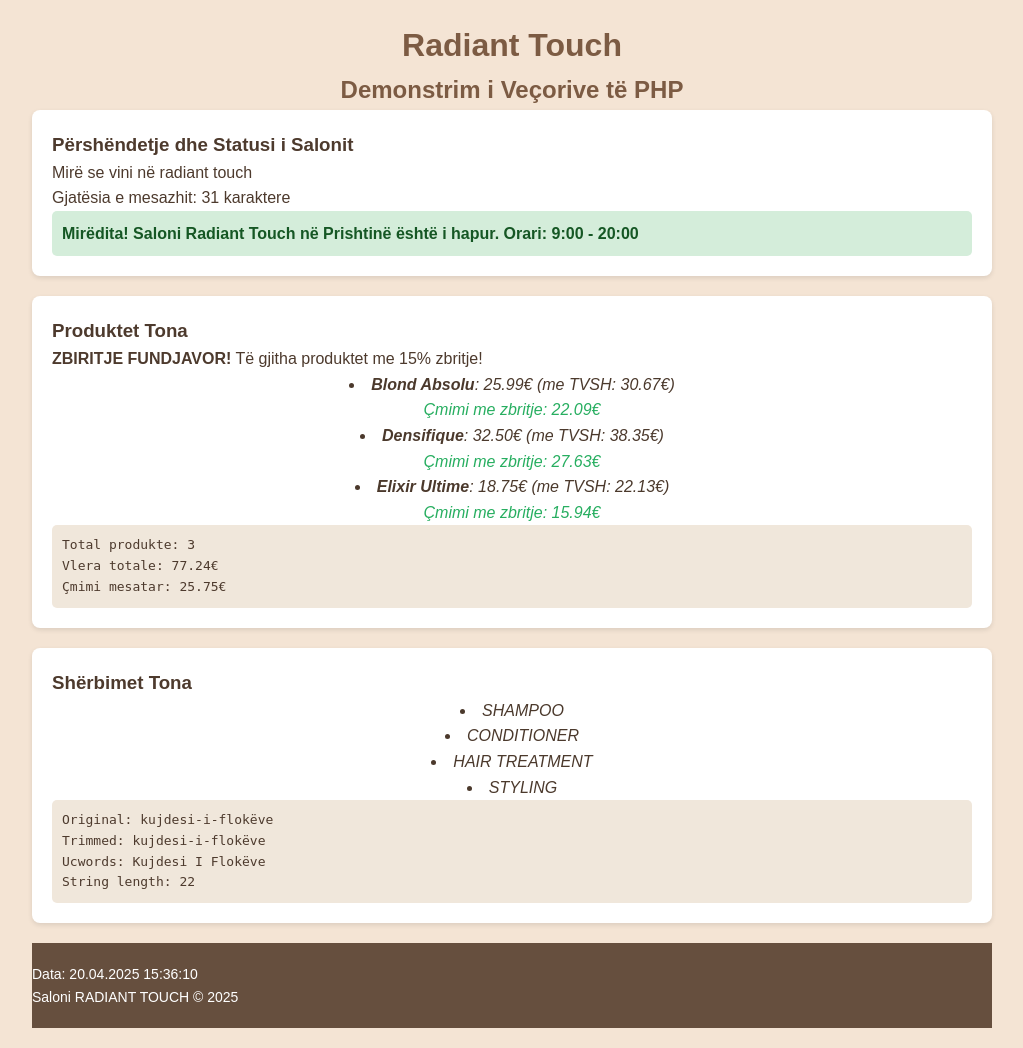
After one commit to Vessa-is/UEB24_Gr19, a PHP site: page /features.php in a window 1280 px wide. The commit adds this page. Shown: the whole page, without its empty margins (128-1151 px from the left). Run offline with PHP 8.4, Linux system fonts and the light colour scheme.

Commit message:
file i ri me kerkesa te permbushura

```diff
--- /dev/null
+++ b/features.php
@@ -0,0 +1,179 @@
+<?php
+
+// 1. KONSTANTET
+define("SALON_NAME", "Radiant Touch");
+define("VAT_RATE", 0.18); // 18% TVSH
+define("OPENING_TIME", 9); // Salon opens at 9 AM
+define("CLOSING_TIME", 20); // Salon closes at 8 PM
+
+// 2. VARIABLAT
+$currentHour = date('G');
+$today = date('l'); // Dita e javës
+$salonLocation = "Prishtinë";
+$services = ["Shampoo", "Conditioner", "Hair Treatment", "Styling"];
+$popularProducts = [
+    "Blond Absolu" => 25.99,
+    "Densifique" => 32.50,
+    "Elixir Ultime" => 18.75
+];
+
+// 3. FUNKSIONET
+/**
+ * Llogarit çmimin me TVSH
+ */
+function calculatePriceWithVAT($price) {
+    return $price * (1 + VAT_RATE);
+}
+
+/**
+ * Kontrollon a eshte i hapur
+ */
+function isSalonOpen($currentHour) {
+    return ($currentHour >= OPENING_TIME && $currentHour < CLOSING_TIME);
+}
+
+//funskione me kushtezime per kohen
+function getGreeting($hour) {
+    if ($hour >= 5 && $hour < 12) return "Mirëmëngjes!";
+    if ($hour >= 12 && $hour < 18) return "Mirëdita!";
+    return "Mirëmbrëma!";
+}
+
+// 4. STRING FUNKSIONET
+$welcomeMessage = "   Mirë se vini në " . SALON_NAME . "   ";
+$welcomeMessage = trim($welcomeMessage); // Heq hapësirat
+$welcomeMessage = ucfirst(strtolower($welcomeMessage)); // Shndërron në lowercase pastaj uppercase të parën
+$messageLength = strlen($welcomeMessage);
+$salonUpper = strtoupper(SALON_NAME);
+
+// 5. OPERATORET
+$totalProducts = count($popularProducts);
+$totalValue = array_sum($popularProducts);
+$averagePrice = $totalValue / $totalProducts;
+$isWeekend = ($today == 'Saturday' || $today == 'Sunday');
+$discount = $isWeekend ? 0.15 : 0; // 15% zbritje në fundjavë
+
+// 6.  I var_dump() PER DEBUG
+// var_dump($popularProducts);
+
+?>
+
+<!DOCTYPE html>
+<html lang="sq">
+<head>
+    <meta charset="UTF-8">
+    <meta name="viewport" content="width=device-width, initial-scale=1.0">
+    <title><?= SALON_NAME ?> - Veçoritë e PHP</title>
+    <link rel="stylesheet" href="style.css">
+    <style>
+        body {
+            font-family: 'Arial', sans-serif;
+            line-height: 1.6;
+            color: #4d3a2d;
+            background-color: #f4e4d4;
+            max-width: 1000px;
+            margin: 0 auto;
+            padding: 20px;
+        }
+        h1, h2 {
+            color: #7c5b43;
+        }
+        .feature-box {
+            background-color: white;
+            border-radius: 8px;
+            padding: 20px;
+            margin-bottom: 20px;
+            box-shadow: 0 2px 5px rgba(0,0,0,0.1);
+        }
+        .variable-display {
+            background-color: #f0e7db;
+            padding: 10px;
+            border-radius: 5px;
+            font-family: monospace;
+        }
+        .salon-status {
+            padding: 10px;
+            border-radius: 5px;
+            font-weight: bold;
+        }
+        .open {
+            background-color: #d4edda;
+            color: #155724;
+        }
+        .closed {
+            background-color: #f8d7da;
+            color: #721c24;
+        }
+    </style>
+</head>
+<body>
+    <header>
+        <h1><?= SALON_NAME ?></h1>
+        <h2>Demonstrim i Veçorive të PHP</h2>
+    </header>
+
+    <div class="feature-box">
+        <h3>Përshëndetje dhe Statusi i Salonit</h3>
+        <p><?= $welcomeMessage ?></p>
+        <p>Gjatësia e mesazhit: <?= $messageLength ?> karaktere</p>
+
+        <p class="salon-status <?= isSalonOpen($currentHour) ? 'open' : 'closed' ?>">
+            <?= getGreeting($currentHour) ?>
+            Saloni <?= SALON_NAME ?> në <?= $salonLocation ?> është
+            <?= isSalonOpen($currentHour) ? 'i hapur' : 'i mbyllur' ?>.
+            Orari: <?= OPENING_TIME ?>:00 - <?= CLOSING_TIME ?>:00
+        </p>
+    </div>
+
+    <div class="feature-box">
+        <h3>Produktet Tona</h3>
+        <?php if ($isWeekend): ?>
+            <p><strong>ZBIRITJE FUNDJAVOR!</strong> Të gjitha produktet me <?= ($discount * 100) ?>% zbritje!</p>
+        <?php endif; ?>
+
+        <ul>
+            <?php foreach ($popularProducts as $product => $price): ?>
+                <li>
+                    <strong><?= $product ?></strong>:
+                    <?= number_format($price, 2) ?>€
+                    (me TVSH: <?= number_format(calculatePriceWithVAT($price), 2) ?>€)
+                    <?php if ($isWeekend): ?>
+                        <br><span style="color: #27ae60;">Çmimi me zbritje: <?= number_format($price * (1 - $discount), 2) ?>€</span>
+                    <?php endif; ?>
+                </li>
+            <?php endforeach; ?>
+        </ul>
+
+        <div class="variable-display">
+            <p>Total produkte: <?= $totalProducts ?></p>
+            <p>Vlera totale: <?= number_format($totalValue, 2) ?>€</p>
+            <p>Çmimi mesatar: <?= number_format($averagePrice, 2) ?>€</p>
+        </div>
+    </div>
+
+    <div class="feature-box">
+        <h3>Shërbimet Tona</h3>
+        <ul>
+            <?php foreach ($services as $service): ?>
+                <li><?= strtoupper($service) ?></li>
+            <?php endforeach; ?>
+        </ul>
+
+        <div class="variable-display">
+            <?php
+           // STRING FUNCTIONS
+            $sampleText = "  kujdesi-i-flokëve  ";
+            echo "<p>Original: " . $sampleText . "</p>";
+            echo "<p>Trimmed: " . trim($sampleText) . "</p>";
+            echo "<p>Ucwords: " . ucwords(str_replace('-', ' ', $sampleText)) . "</p>";
+            echo "<p>String length: " . strlen($sampleText) . "</p>";
+            ?>
+        </div>
+    </div>
+
+    <footer>
+        <p>Data: <?= date('d.m.Y H:i:s') ?></p>
+        <p>Saloni <?= $salonUpper ?> &copy; <?= date('Y') ?></p>
+    </footer>
+</body>
+</html>
--- a/greeting.php
+++ b/greeting.php
@@ -1,5 +1,5 @@
 <?php
-$currentHour = date("G"); // kushtezimeettt
+$currentHour = date("G"); // kushtezimeettt, operatoret
 $greeting = "";
 
 if ($currentHour >= 5 && $currentHour < 12) {
--- a/kontakti.php
+++ b/kontakti.php
@@ -416,7 +416,8 @@ cursor: pointer;
 
  <div class="contact-text">
             <h2>Na Kontaktoni</h2>
-            <p id="kontaktgreeting"> </p>
+            <p id="kontaktgreeting"><?= $greeting ?></p>
+
             <p>Për të rezervuar një termin apo për të mësuar më shumë rreth gamës së
                 shërbimeve tona të ofruara, ne jemi këtu për t'ju ndihmuar të arrini
                 pamjen që dëshironi. Ofruesit tanë të trajnuar me përvojë janë të
```
